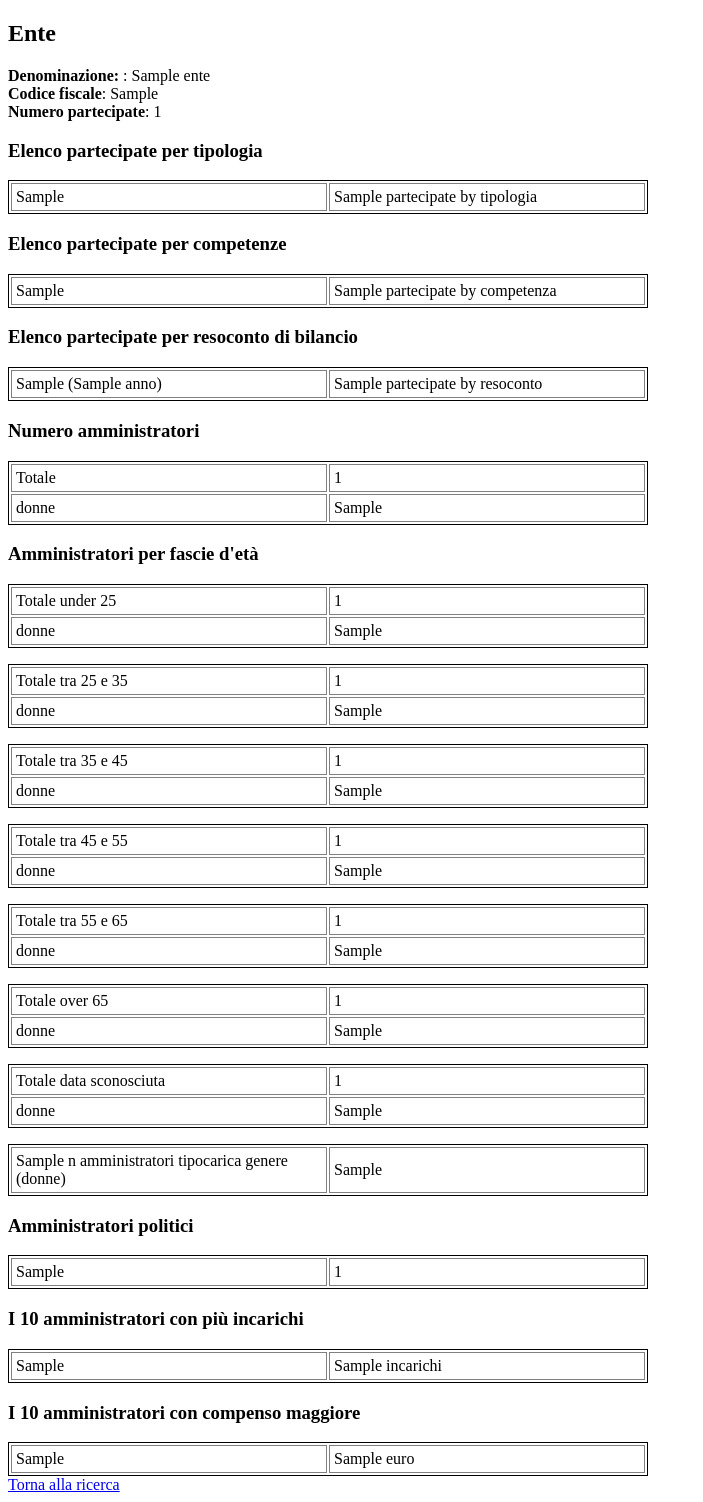
After one commit to openpolis/op_nominati, a Django app: template templates/nominati/ente_detail.html in a window 1280 px wide. The commit adds this page. Shown: the whole page, without its empty margins (0-703 px from the left). Run offline with Django 3.2, Linux system fonts and the light colour scheme; tables that the repository leaves empty hold one stand-in row (values such as "Sample post"); the template is opened without the code that fills it: values that come from a table or form of the project are taken from there, most other values are stand-ins (such as "Sample title", 1, 10 or a date in 2020); parts of the project's set-up code (start-up, migrations or seed data) failed here and were passed over.

Commit message:
templates for project moved outside the ap directory; views for ente data implemented

```diff
--- a/nominati/models.py
+++ b/nominati/models.py
@@ -27,6 +27,11 @@ class Partecipata(models.Model):
     tipologia_partecipata = models.ForeignKey('TipologiaPartecipata')
     competenza_partecipata = models.ForeignKey('CompetenzaPartecipata', null=True)
     url = models.URLField(blank=True, null=True)
+
+    @property
+    def ultimo_bilancio(self):
+        bilanci = self.bilancio_set.all().order_by('-anno')
+        return bilanci[0] if len(bilanci) else None
 
     def __unicode__(self):
         return self.denominazione
@@ -76,9 +81,28 @@ class Incarico(models.Model):
     compenso_anno = models.IntegerField(verbose_name=u'Comp. anno', null=True, blank=True)
     compenso_carica = models.IntegerField(verbose_name=u'Comp. carica', null=True, blank=True)
     altri_compensi = models.IntegerField(verbose_name=u'Altri comp.', null=True, blank=True)
+    compenso_totale = models.IntegerField(verbose_name=u'Comp. TOT', null=True, blank=True)
     indennita_risultato = models.IntegerField(verbose_name=u'Ind. risultato', null=True, blank=True)
     data_inizio = models.DateField(null=True, blank=True)
     data_fine = models.DateField(null=True, blank=True)
+
+    def save(self, *args, **kwargs):
+
+        self.compenso_totale = 0
+        if self.compenso_anno:
+            self.compenso_totale += self.compenso_anno
+        if self.compenso_carica:
+            self.compenso_totale += self.compenso_carica
+        if self.altri_compensi:
+            self.compenso_totale += self.altri_compensi
+        if self.compenso_totale is 0:
+            self.compenso_totale = None
+
+        # Call parent's ``save`` function
+        super(Incarico, self).save(*args, **kwargs)
+
+
+
     class Meta:
         verbose_name_plural = u'Incarichi'
 
@@ -92,6 +116,10 @@ class Ente(models.Model):
     @property
     def partecipate(self):
         return self.partecipata_set.all()
+
+    @property
+    def n_partecipate(self):
+        return self.partecipata_set.count()
 
     def __unicode__(self):
         return self.denominazione
--- a/nominati/settings.py
+++ b/nominati/settings.py
@@ -113,7 +113,7 @@ TEMPLATE_DIRS = (
     # Put strings here, like "/home/html/django_templates" or "C:/www/django/templates".
     # Always use forward slashes, even on Windows.
     # Don't forget to use absolute paths, not relative paths.
-    os.path.join(PROJECT_ROOT, 'templates'),
+    os.path.join(REPO_ROOT, 'templates'),
 )
 
 INSTALLED_APPS = (
--- /dev/null
+++ b/templates/nominati/ente_detail.html
@@ -0,0 +1,271 @@
+{% extends "base.html" %}
+
+
+
+{% block content %}
+    <h2>Ente</h2>
+
+        <b>Denominazione: </b>:
+        {{ ente.denominazione }}<br/>
+
+        <b>Codice fiscale</b>:
+        {{ ente.codice_fiscale }}<br/>
+
+        <b>Numero partecipate</b>:
+        {{ ente.n_partecipate }}
+
+        <h3>Elenco partecipate per tipologia</h3>
+        <table>
+            {% for p in partecipate_by_tipologia %}
+                <tr>
+                    <td>{{ p.tipologia_partecipata }}</td>
+                    <td class="denominazione">{{ p.denominazione }}</td>
+                </tr>
+            {% endfor %}
+        </table>
+
+        <h3>Elenco partecipate per competenze</h3>
+        <table>
+            {% for p in partecipate_by_competenza %}
+                <tr>
+                    <td>{{ p.competenza_partecipata }}</td>
+                    <td>{{ p.denominazione }}</td>
+                </tr>
+            {% endfor %}
+        </table>
+
+        <h3>Elenco partecipate per resoconto di bilancio</h3>
+        <table>
+            {% for p in partecipate_by_resoconto %}
+                {% if p.ultimo_bilancio %}
+                    <tr>
+                        <td>{{ p.ultimo_bilancio.get_resoconto_display }} ({{ p.ultimo_bilancio.anno }})</td>
+                        <td>{{ p.denominazione }}</td>
+                    </tr>
+                {% endif %}
+            {% endfor %}
+        </table>
+
+        <h3>Numero amministratori</h3>
+        <table>
+            <tr>
+                <td>Totale</td>
+                <td>{{ n_amministratori }}</td>
+            </tr>
+            {% for s in n_amministratori_genere %}
+                <tr>
+                    <td>
+                        {% ifequal s.sesso 1 %}
+                            uomini
+                        {%  else %}
+                            donne
+                        {% endifequal %}
+                    </td>
+                    <td>{{ s.n }}</td>
+                </tr>
+            {% endfor %}
+        </table>
+
+        <h3>Amministratori per fascie d'età</h3>
+        <table>
+            <tr>
+                <td>Totale under 25</td>
+                <td>{{ n_amministratori_under_25 }}</td>
+            </tr>
+            {% for s in n_amministratori_under_25_genere %}
+                <tr>
+                    <td>
+                        {% ifequal s.sesso 1 %}
+                            uomini
+                        {%  else %}
+                            donne
+                        {% endifequal %}
+                    </td>
+                    <td>{{ s.n }}</td>
+                </tr>
+            {% endfor %}
+        </table>
+
+
+        <table>
+            <tr>
+                <td>Totale tra 25 e 35</td>
+                <td>{{ n_amministratori_under_35 }}</td>
+            </tr>
+            {% for s in n_amministratori_under_35_genere %}
+                <tr>
+                    <td>
+                        {% ifequal s.sesso 1 %}
+                            uomini
+                        {%  else %}
+                            donne
+                        {% endifequal %}
+                    </td>
+                    <td>{{ s.n }}</td>
+                </tr>
+            {% endfor %}
+        </table>
+
+        <table>
+            <tr>
+                <td>Totale tra 35 e 45</td>
+                <td>{{ n_amministratori_under_45 }}</td>
+            </tr>
+            {% for s in n_amministratori_under_45_genere %}
+                <tr>
+                    <td>
+                        {% ifequal s.sesso 1 %}
+                            uomini
+                        {%  else %}
+                            donne
+                        {% endifequal %}
+                    </td>
+                    <td>{{ s.n }}</td>
+                </tr>
+            {% endfor %}
+        </table>
+
+        <table>
+            <tr>
+                <td>Totale tra 45 e 55</td>
+                <td>{{ n_amministratori_under_55 }}</td>
+            </tr>
+            {% for s in n_amministratori_under_55_genere %}
+                <tr>
+                    <td>
+                        {% ifequal s.sesso 1 %}
+                            uomini
+                        {%  else %}
+                            donne
+                        {% endifequal %}
+                    </td>
+                    <td>{{ s.n }}</td>
+                </tr>
+            {% endfor %}
+        </table>
+
+        <table>
+            <tr>
+                <td>Totale tra 55 e 65</td>
+                <td>{{ n_amministratori_under_65 }}</td>
+            </tr>
+            {% for s in n_amministratori_under_65_genere %}
+                <tr>
+                    <td>
+                        {% ifequal s.sesso 1 %}
+                            uomini
+                        {%  else %}
+                            donne
+                        {% endifequal %}
+                    </td>
+                    <td>{{ s.n }}</td>
+                </tr>
+            {% endfor %}
+        </table>
+
+        <table>
+            <tr>
+                <td>Totale over 65</td>
+                <td>{{ n_amministratori_over_65 }}</td>
+            </tr>
+            {% for s in n_amministratori_over_65_genere %}
+                <tr>
+                    <td>
+                        {% ifequal s.sesso 1 %}
+                            uomini
+                        {%  else %}
+                            donne
+                        {% endifequal %}
+                    </td>
+                    <td>{{ s.n }}</td>
+                </tr>
+            {% endfor %}
+        </table>
+
+        <table>
+            <tr>
+                <td>Totale data sconosciuta</td>
+                <td>{{ n_amministratori_unknown }}</td>
+            </tr>
+            {% for s in n_amministratori_unknown_genere %}
+                <tr>
+                    <td>
+                        {% ifequal s.sesso 1 %}
+                            uomini
+                        {%  else %}
+                            donne
+                        {% endifequal %}
+                    </td>
+                    <td>{{ s.n }}</td>
+                </tr>
+            {% endfor %}
+        </table>
+
+        <table>
+            {% for r in n_amministratori_tipocarica_genere %}
+                <tr>
+                    <td>
+                        {{ r.incarico__tipo_carica__denominazione }}
+                        {% ifequal r.sesso 1 %}
+                            (uomini)
+                        {%  else %}
+                            (donne)
+                        {% endifequal %}
+                    </td>
+                    <td>{{ r.n }}</td>
+                </tr>
+            {% endfor %}
+        </table>
+
+        <h3>Amministratori politici</h3>
+        <table>
+            {% for a in amministratori_politici %}
+                <tr>
+                    <td>
+                        {{ a }}
+                    </td>
+                    <td>{{ a.openpolis_id }}</td>
+                </tr>
+            {% endfor %}
+        </table>
+
+
+        <h3>I 10 amministratori con più incarichi</h3>
+        <table>
+            {% for a in amministratori_incarichi %}
+                <tr>
+                    <td>
+                        {{ a }}
+                    </td>
+                    <td>{{ a.n }} incarichi</td>
+                </tr>
+            {% endfor %}
+        </table>
+
+
+        <h3>I 10 amministratori con compenso maggiore</h3>
+        <table>
+            {% for a in amministratori_compensi %}
+                <tr>
+                    <td>
+                        {{ a }}
+                    </td>
+                    <td>{{ a.s }} euro</td>
+                </tr>
+            {% endfor %}
+        </table>
+
+
+    <a href="/">Torna alla ricerca</a>
+{% endblock %}
+
+
+{% block css_styles %}
+    {{ block.super }}
+    <style>
+        table { width: 40em; margin-top: 1em; border: 1px solid black}
+        th { background-color: #d3d3d3; }
+        td { border: 1px solid gray; padding: 0.25em }
+        td { width: 50%;}
+    </style>
+{% endblock %}
--- a/nominati/templates/nominati/ente_list.html
+++ b/templates/nominati/ente_list.html
@@ -29,7 +29,7 @@
             $( "#ente" ).autocomplete({
                 source: function( request, response ) {
                     $.getJSON(
-                            "http://localhost:8010/enti.json",
+                            "http://nominati.openpolis.it/enti.json",
                             {'qterm': request.term },
                             function( data ) {
                                 response( $.map( data, function( item ) {
```
Also changed, not shown: nominati/management/commands/upgrademoney.py (added, +24 -0 lines), nominati/templates/nominati/ente_detail.html (deleted, +0 -17 lines), nominati/views.py (+44 -0 lines), templates/404.html (renamed from nominati/templates/404.html), templates/admin/base_site.html (renamed from nominati/templates/admin/base_site.html), templates/admin/nominati/Ente/change_form.html (renamed from nominati/templates/admin/nominati/Ente/change_form.html), templates/admin/nominati/Incarico/change_form.html (renamed from nominati/templates/admin/nominati/Incarico/change_form.html), templates/admin/nominati/Incarico/edit_inline/stacked.html (renamed from nominati/templates/admin/nominati/Incarico/edit_inline/stacked.html), templates/admin/nominati/Incarico/include/fieldset.html (renamed from nominati/templates/admin/nominati/Incarico/include/fieldset.html), templates/admin/nominati/Partecipata/change_form.html (renamed from nominati/templates/admin/nominati/Partecipata/change_form.html), templates/admin/nominati/Persona/change_form.html (renamed from nominati/templates/admin/nominati/Persona/change_form.html), templates/base.html (renamed from nominati/templates/base.html), templates/databrowse/base.html (renamed from nominati/templates/databrowse/base.html), templates/databrowse/homepage.html (renamed from nominati/templates/databrowse/homepage.html).
